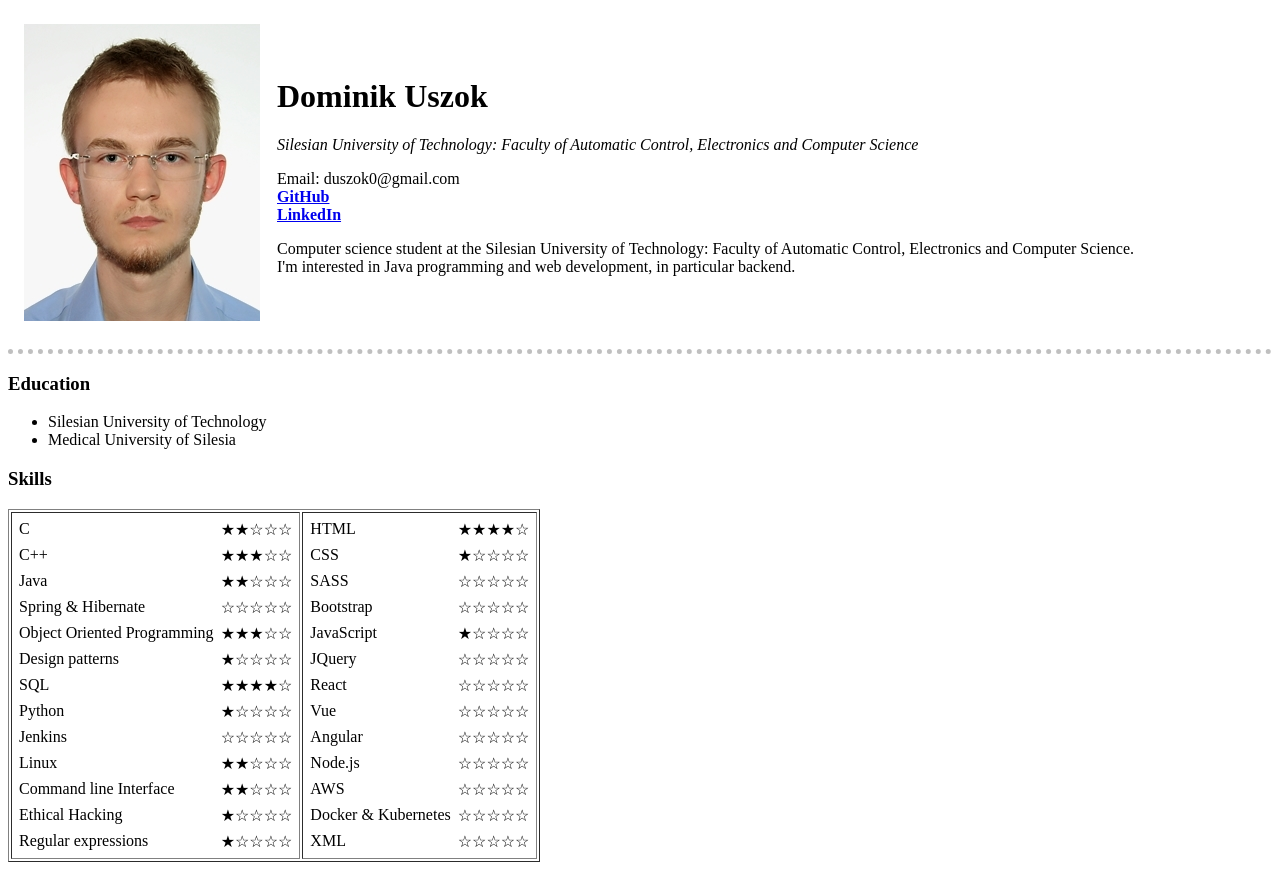
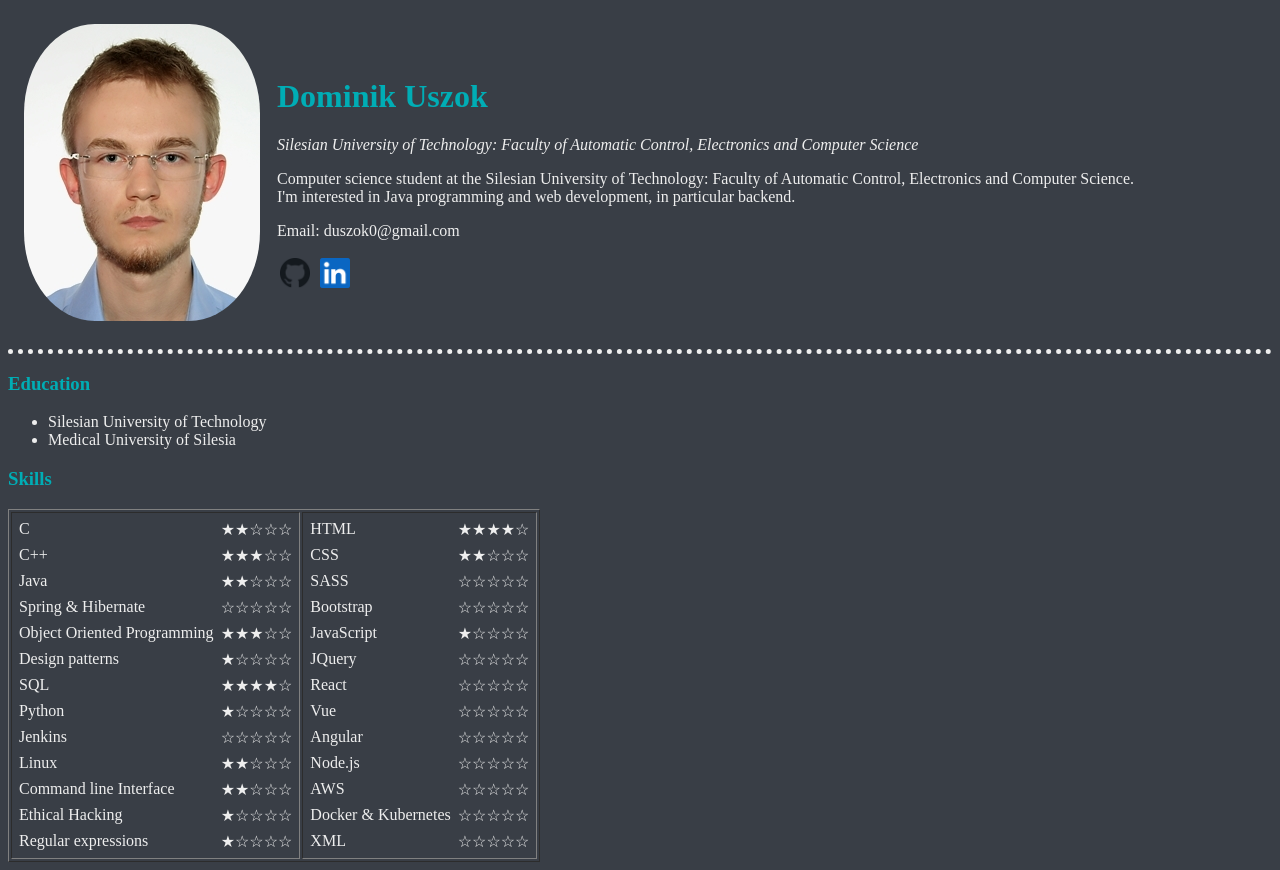
Before and after one commit to Dearmann/personal-site, a plain HTML site: page index.html in a window 1280 px wide. Drawn offline with Linux system fonts and the light colour scheme.

Commit message:
External CSS, icon links and style change

```diff
--- /dev/null
+++ b/css/styles.css
@@ -0,0 +1,31 @@
+/* #222831 #393E46 #00ADB5 #EEEEEE */
+
+body {
+    background-color: #393E46;
+    color: #EEEEEE;
+}
+
+h1 {
+    color: #00ADB5;
+}
+
+h3 {
+    color: #00ADB5
+}
+
+hr {
+    border-style: dotted none none none;
+    /* width: 10%; */
+    border-width: 5px;
+    border-color: #EEEEEE;
+}
+
+.profile-picture {
+    object-fit: cover;
+    border-radius: 30%;
+  }
+
+.img-link {
+    height: 30px;
+    padding-inline: 3px;
+}
--- a/index.html
+++ b/index.html
@@ -6,20 +6,13 @@
     <meta http-equiv="X-UA-Compatible" content="IE=edge">
     <meta name="viewport" content="width=device-width, initial-scale=1.0">
     <title>Dearman's Personal Page</title>
-    <style>
-        hr {
-            border-style: dotted none none none;
-            /* width: 10%; */
-            border-width: 5px;
-            border-color: rgba(128, 128, 128, 0.5);
-        }
-    </style>
+    <link rel="stylesheet" href="css/styles.css">
 </head>
 
 <body>
     <table cellspacing="15">
         <tr>
-            <td><img src="dearman.jpg" alt="profile image"></td>
+            <td><img src="images/dearman.jpg" alt="profile image" class="profile-picture"></td>
             <td>
                 <h1>Dominik Uszok</h1>
                 <p>
@@ -27,19 +20,15 @@
                         Science</em>
                 </p>
                 <p>
-                Email: duszok0@gmail.com<br>
-                <strong>
-                    <a href="https://github.com/Dearmann">GitHub</a>
-                    <br>
-                    <a href="https://www.linkedin.com/in/dominik-uszok-4a3717179/">LinkedIn</a>
-                </strong>
-                </p>
-                <p>
                     Computer science student at the Silesian University of Technology: Faculty of Automatic Control,
                     Electronics and Computer Science.
                     <br>
                     I'm interested in Java programming and web development, in particular backend.
                 </p>
+                Email: duszok0@gmail.com<br><br>
+                <a href="https://github.com/Dearmann"><img src="images/github.png" alt="GitHub" class="img-link"></a>
+                <a href="https://www.linkedin.com/in/dominik-uszok-4a3717179/"><img src="images/linkedin.png"
+                        alt="LinkedIn" class="img-link"></a>
             </td>
         </tr>
     </table>
@@ -118,7 +107,7 @@
                     </tr>
                     <tr>
                         <td>CSS</td>
-                        <td>★☆☆☆☆</td>
+                        <td>★★☆☆☆</td>
                     </tr>
                     <tr>
                         <td>SASS</td>
```
Also changed, not shown: images/dearman.jpg (renamed from dearman.jpg), images/dearman.png (added), images/github.png (added), images/linkedin.png (added).
